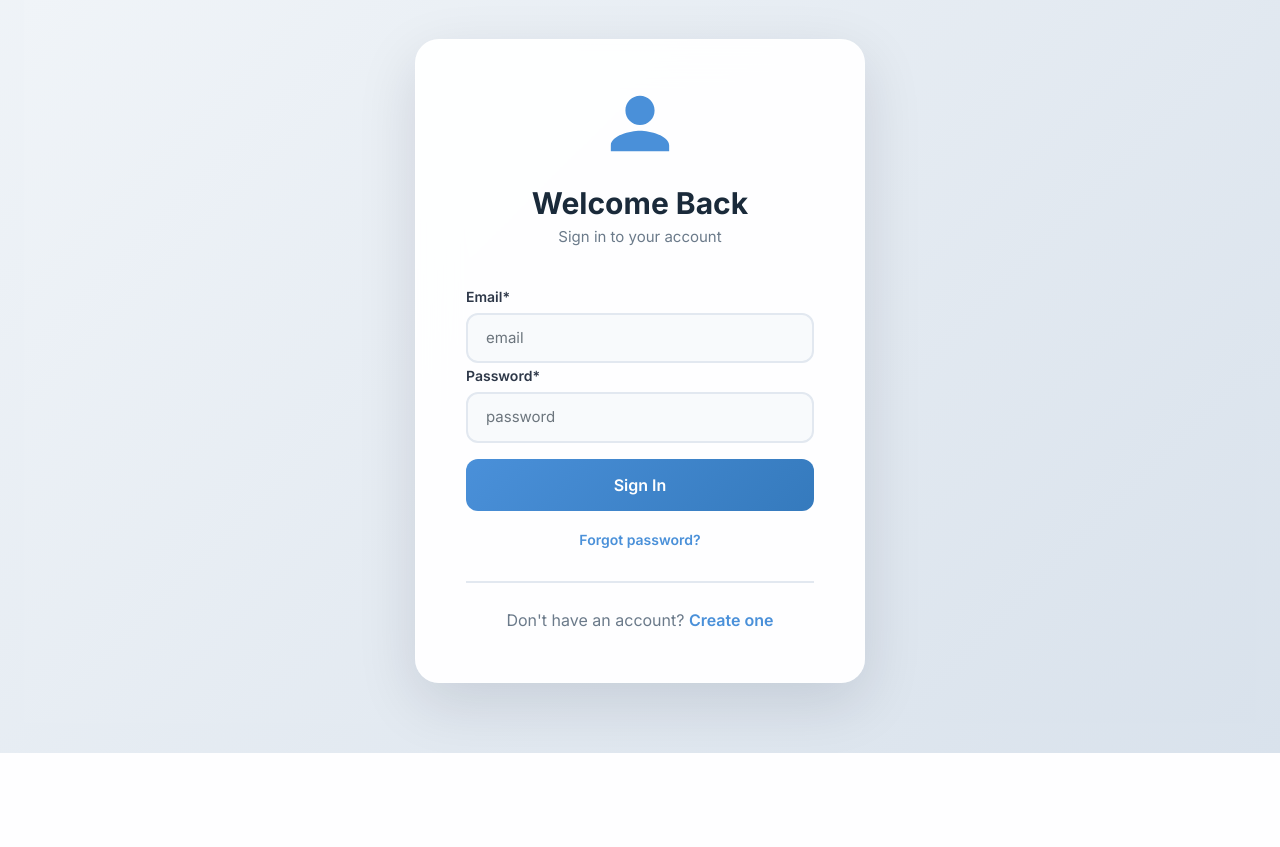
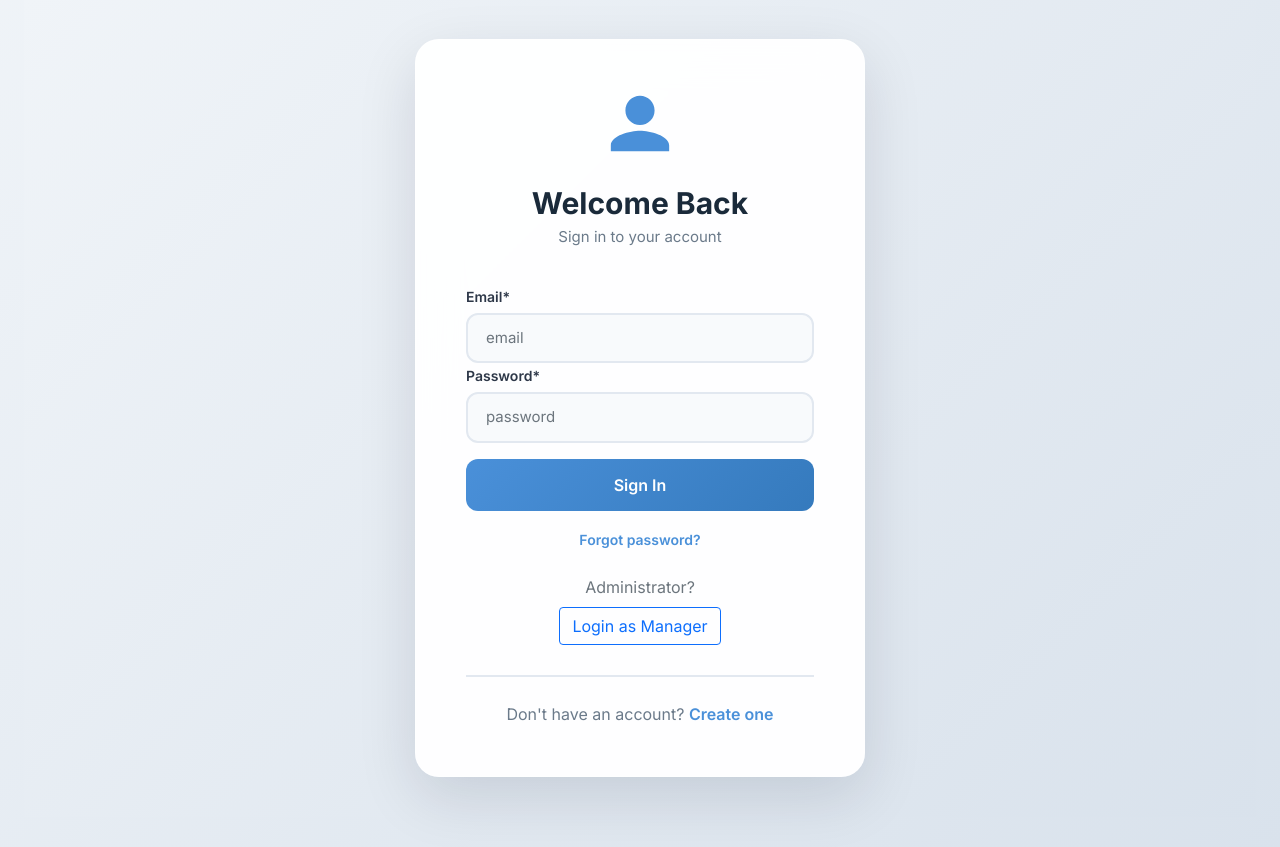
Before and after one commit to Rajesh1999-ui/devops-repo-x24211541, a Django app: page /accounts/login/ in a window 1280 px wide. Shown: the part 105-952 px from the top of the page. Before the commit the page ends 858 px from the top, so only its background shows below. Run offline with Django 4.2, Linux system fonts and the light colour scheme; data that the repository does not hold is empty; some libraries are stand-ins or nearby versions.

Commit message:
code changes

```diff
--- a/accounts/templates/login.html
+++ b/accounts/templates/login.html
@@ -120,10 +120,23 @@
         <form method="POST">
             {% csrf_token %}
             {{ form|crispy }}
-            <button class="btn-login mt-3" type="submit">Sign In</button>
-            <div class="text-center mt-3">
-                <a class="forgot-link" href="{% url 'accounts:password_reset' %}">Forgot password?</a>
-            </div>
+            <button class="btn-login mt-3" type="submit">
+    Sign In
+</button>
+
+<div class="text-center mt-3">
+    <a class="forgot-link" href="{% url 'accounts:password_reset' %}">
+        Forgot password?
+    </a>
+</div>
+
+<div class="text-center mt-4">
+    <span class="text-muted">Administrator?</span>
+    <br>
+    <a href="{% url 'accounts:manager_login' %}" class="btn btn-outline-primary mt-2">
+        Login as Manager
+    </a>
+</div>
         </form>
         <div class="signup-section">
             <span>Don't have an account?</span>
--- a/accounts/views.py
+++ b/accounts/views.py
@@ -20,26 +20,122 @@ def create_manager():
         user.save()
 
 
+# def manager_login(request):
+#     if request.method == 'POST':
+#         form = ManagerLoginForm(request.POST)
+#         if form.is_valid():
+#             data = form.cleaned_data
+#             user = authenticate(
+#                 request, email=data['email'], password=data['password']
+#             )
+#             if user is not None and user.is_manager:
+#                 login(request, user)
+#                 return redirect('dashboard:products')
+#             else:
+#                 messages.error(
+#                     request, 'username or password is wrong', 'danger'
+#                 )
+#                 return redirect('accounts:manager_login')
+#     else:
+#         form = ManagerLoginForm()
+#     context = {'form': form}
+#     return render(request, 'manager_login.html', context)
+
+
+# def manager_login(request):
+#     if request.method == 'POST':
+#         form = ManagerLoginForm(request.POST)
+#         if form.is_valid():
+#             data = form.cleaned_data
+#             user = authenticate(
+#                 request, email=data['email'], password=data['password']
+#             )
+#             if user is not None and user.is_manager:
+#                 login(request, user)
+#                 messages.success(
+#                     request, 'Welcome Manager', 'success'
+#                 )
+#                 return redirect('dashboard:products')
+#             else:
+#                 messages.error(
+#                     request, 'username or password is wrong', 'danger'
+#                 )
+#                 return redirect('accounts:manager_login')
+#     else:
+#         form = ManagerLoginForm()
+#     context = {'form': form}
+#     return render(request, 'manager_login.html', context)
+
+
+# def manager_login(request):
+#     print("========== MANAGER LOGIN ==========")
+
+#     if request.method == 'POST':
+#         form = ManagerLoginForm(request.POST)
+#         if form.is_valid():
+#             data = form.cleaned_data
+#             user = authenticate(
+#                 request,
+#                 email=data['email'],
+#                 password=data['password']
+#             )
+
+#             print(user)
+#             if user:
+#                 print(user.email)
+#                 print(user.is_manager)
+
+#             if user is not None and user.is_manager:
+#                 login(request, user)
+#                 messages.success(request, 'Welcome Manager')
+#                 return redirect('dashboard:products')
+
+
 def manager_login(request):
+    print("========== MANAGER LOGIN ==========")
+
     if request.method == 'POST':
         form = ManagerLoginForm(request.POST)
+
         if form.is_valid():
             data = form.cleaned_data
+
             user = authenticate(
-                request, email=data['email'], password=data['password']
+                request,
+                email=data['email'],
+                password=data['password']
             )
+
+            print(user)
+
+            if user:
+                print(user.email)
+                print(user.is_manager)
+
             if user is not None and user.is_manager:
                 login(request, user)
+                messages.success(request, 'Welcome Manager', 'success')
                 return redirect('dashboard:products')
+
             else:
                 messages.error(
-                    request, 'username or password is wrong', 'danger'
+                    request,
+                    'Invalid credentials or not a manager',
+                    'danger'
                 )
                 return redirect('accounts:manager_login')
+
     else:
         form = ManagerLoginForm()
-    context = {'form': form}
+
+    context = {
+        'form': form
+    }
+
     return render(request, 'manager_login.html', context)
+
+
+
 
 
 def user_register(request):
@@ -50,6 +146,7 @@ def user_register(request):
             user = User.objects.create_user(
                 data['email'], data['full_name'], data['password']
             )
+
             return redirect('accounts:user_login')
     else:
         form = UserRegistrationForm()
@@ -58,6 +155,7 @@ def user_register(request):
 
 
 def user_login(request):
+    print("========== USER LOGIN ==========")
     if request.method == 'POST':
         form = UserLoginForm(request.POST)
         if form.is_valid():
@@ -67,6 +165,9 @@ def user_login(request):
             )
             if user is not None:
                 login(request, user)
+                messages.success(
+                    request, 'Welcome User', 'success'
+                )
                 return redirect('shop:home_page')
             else:
                 messages.error(
```
Also changed, not shown: 1 other file.
